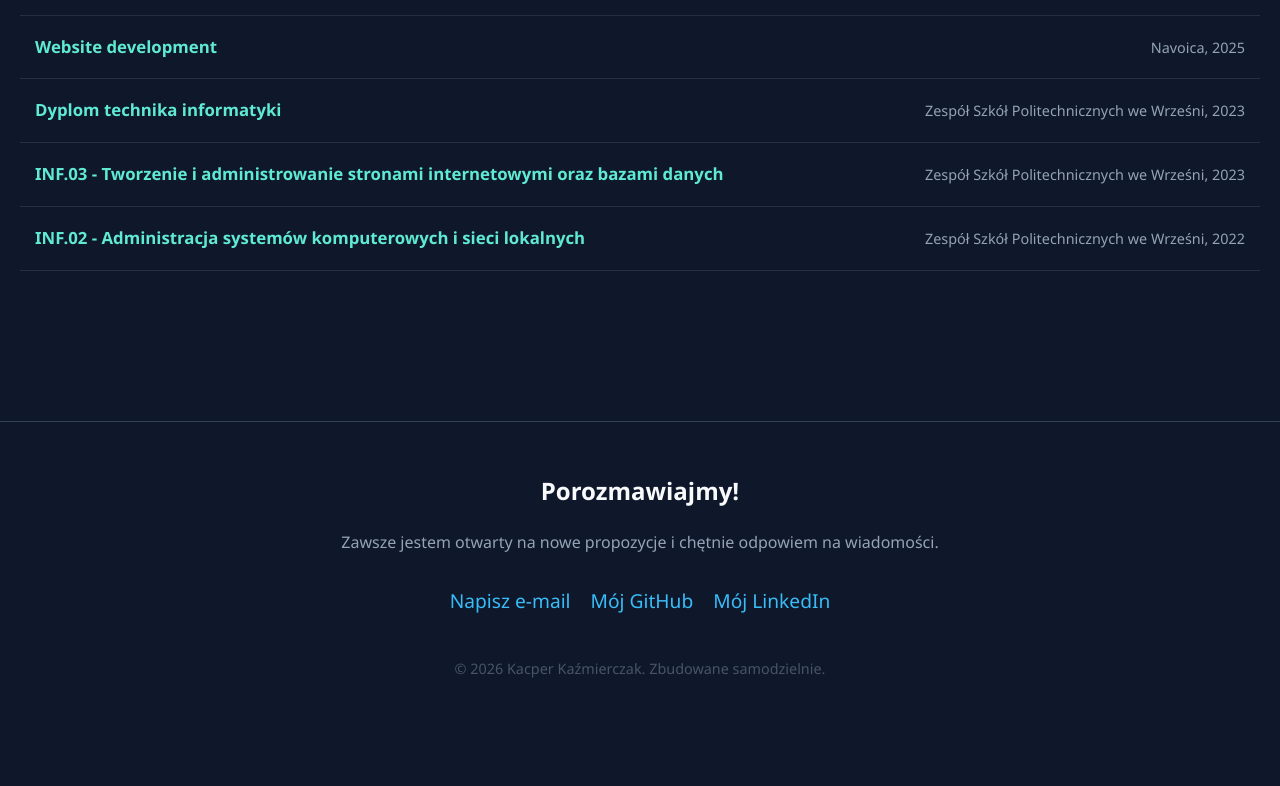
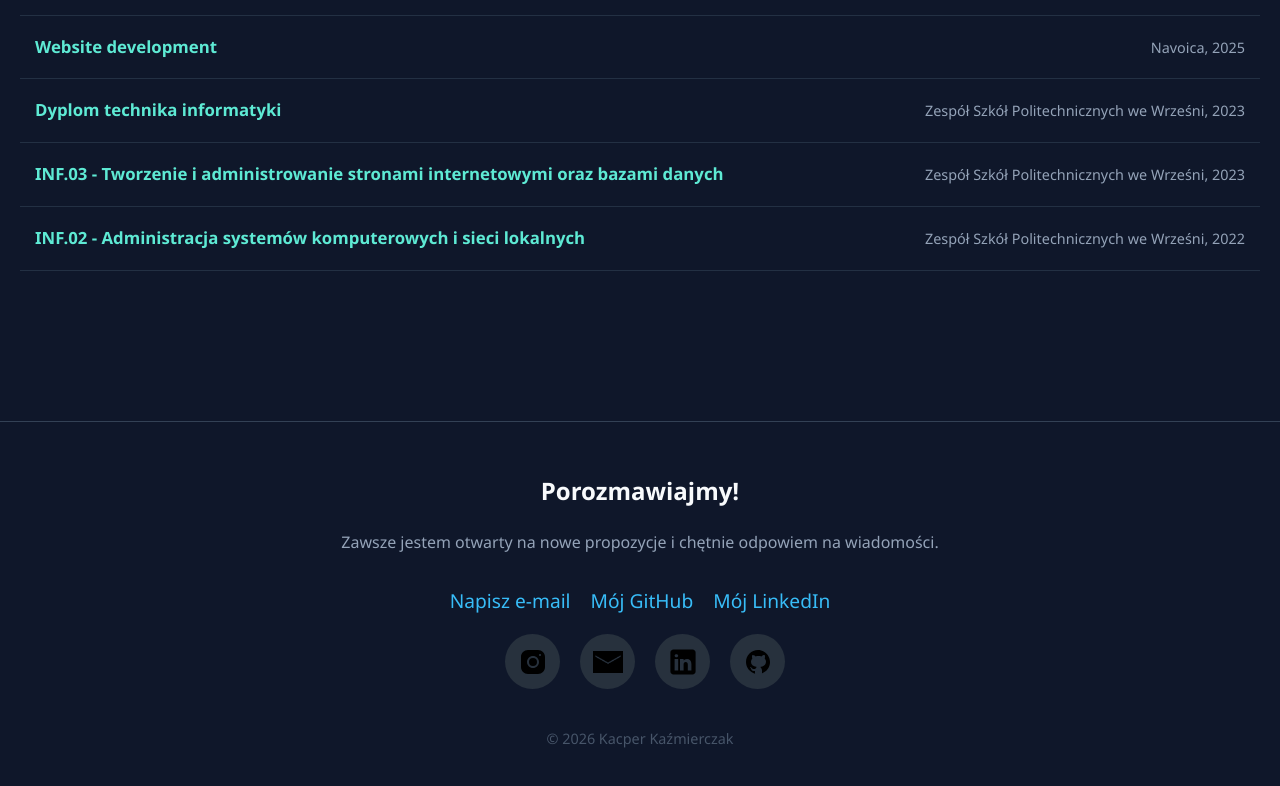
Before and after one commit to KaziuXDD/Kacper-Kazmierczak-CV, a plain HTML site: page index.html in a window 1280 px wide. Shown: the part 3760-4546 px from the top of the page. Before the commit the page ends 4490 px from the top, so only its background shows below. Drawn offline with Linux system fonts and the light colour scheme.

Commit message:
new icons - footer

```diff
--- a/index.html
+++ b/index.html
@@ -216,11 +216,30 @@
         <p style="color: var(--text-muted); margin-bottom: 30px;">Zawsze jestem otwarty na nowe propozycje i chętnie odpowiem na wiadomości.</p>
 
         <div class="social-links">
-            <a href="mailto:twoj@email.com">Napisz e-mail</a>
+            <a href="mailto:ka.kazmierczak7@gmail.com">Napisz e-mail</a>
             <a href="https://github.com/KaziuXDD" target="_blank">Mój GitHub</a>
-            <a href="#" target="_blank">Mój LinkedIn</a>
+            <a href="www.linkedin.com/in/kacper-kaźmierczak-3997b341a" target="_blank">Mój LinkedIn</a>
+
         </div>
-        <p style="color: #475569; font-size: 0.9rem; margin-top: 40px;">&copy; 2026 Kacper Kaźmierczak. Zbudowane samodzielnie.</p>
+        <div class="social-icons">
+            <button class="button" id="instagram">
+                <img src="images/icons-instagram.svg" alt="instagram" >
+            </button>
+
+            <button class="button" id="mail">
+                <img src="images/icons-mail.png" alt="mail" >
+            </button>
+
+            <button class="button" id="linkedin">
+                <img src="images/icons-linkedin.svg" alt="linkedin" >
+            </button>
+
+            <button class="button" id="github">
+                <img src="images/icons-github.svg" alt="github" >
+            </button>
+
+        </div>
+        <p style="color: #475569; font-size: 0.9rem; margin-top: 40px;">&copy; 2026 Kacper Kaźmierczak</p>
     </footer>
 
 </body>
--- a/style.css
+++ b/style.css
@@ -510,3 +510,68 @@
         font-size: 0.85rem;
     }
 }
+
+/* ikony w stopce */
+.social-icons {
+  display: flex;
+  justify-content: center;
+  gap: 15px;
+  margin-top: 20px;
+}
+
+.button {
+  cursor: pointer;
+  width: 50px;
+  height: 50px;
+  border-radius: 50px;
+  border: none;
+  background: linear-gradient(120deg, #833ab4, #fd1d1d, #fcb045);
+  position: relative;
+  z-index: 0;
+  display: flex;
+  align-items: center;
+  justify-content: center;
+  margin-left: 10px;
+  transition: 0.1s;
+}
+.button img {
+  width: 30px;
+  height: 30px;
+  z-index: 9;
+}
+#instagram {
+  background: linear-gradient(120deg, #833ab4, #fd1d1d, #fcb045);
+}
+
+#linkedin {
+  background: linear-gradient(120deg, #0077b5, #00a0dc);
+}
+
+#mail {
+  background: linear-gradient(120deg, #53c710, #299109);
+}
+
+#github {
+  background: linear-gradient(120deg, #333333, #6e5494);
+}
+
+.button:active {
+  transform: scale(0.85);
+}
+
+.button::before {
+  content: "";
+  position: absolute;
+  width: 55px;
+  height: 55px;
+  background-color: #27313d;
+  border-radius: 50px;
+  z-index: -1;
+  border: 0px solid rgba(255, 255, 255, 0.411);
+  transition: 0.4s;
+}
+
+.button:hover::before {
+  width: 0px;
+  height: 0px;
+}
```
Also changed, not shown: images/icons-github.svg (added), images/icons-instagram.svg (added), images/icons-linkedin.svg (added), images/icons-mail.png (added).
